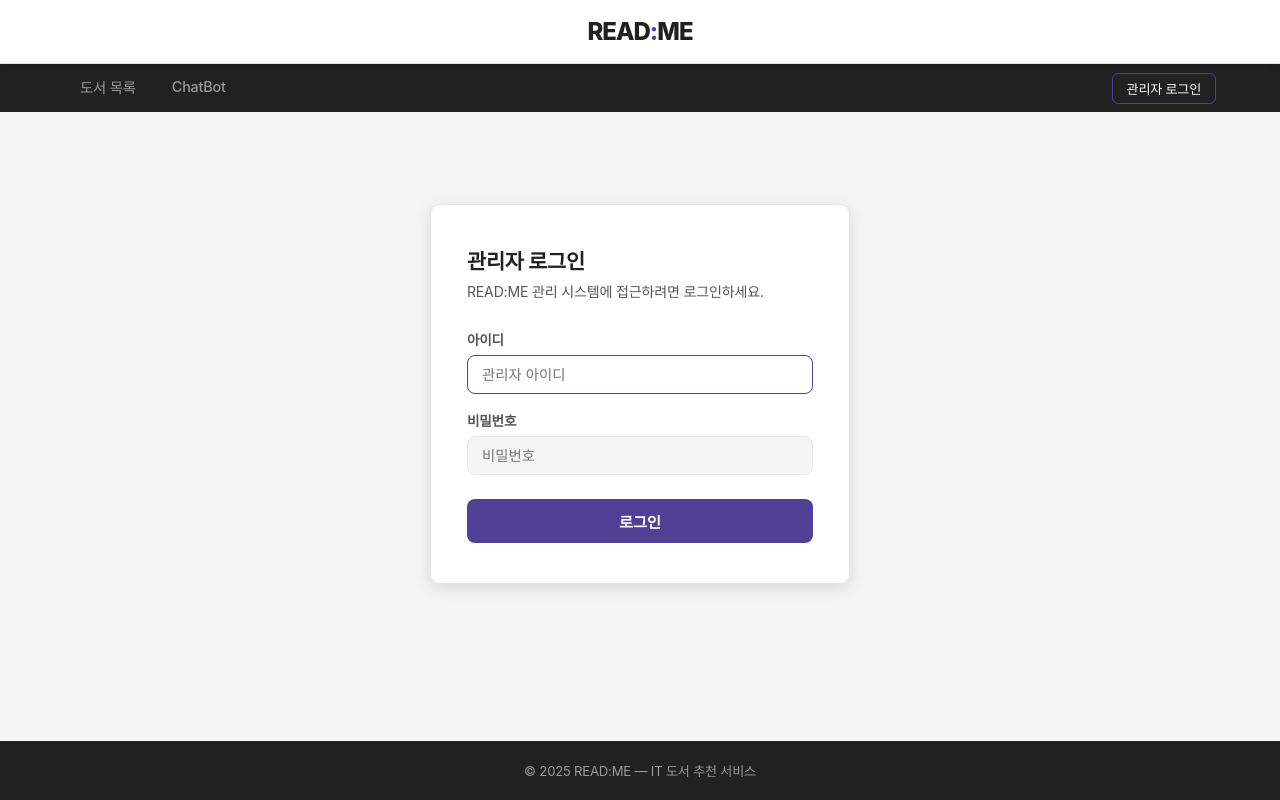
After one commit to khs980714/READ-ME, a Django app: page /accounts/login/ in a window 1280 px wide. The commit adds this page. Run offline with Django 5.2, Linux system fonts and the light colour scheme; some web fonts are replaced.

Commit message:
feat: replace session auth with JWT access/refresh token authentication
Introduce a custom accounts app with httpOnly cookie-based JWT auth
(PyJWT). Login issues a short-lived access token (15 min) and a
long-lived refresh token (7 days). The JWTAuthMiddleware validates the
access token on every request and transparently reissues it from the
refresh token when expired. Both tokens use sliding renewal to avoid
mid-session logouts during active use.

Also add a JavaScript idle-timeout that auto-logs out the user after 30
minutes of inactivity (configurable via JWT_IDLE_TIMEOUT_MINUTES) with
a 2-minute warning modal. All timeouts are configurable through env vars.

Co-Authored-By: Claude Sonnet 4.6 <noreply@anthropic.com>

```diff
--- /dev/null
+++ b/django_server/accounts/context_processors.py
@@ -0,0 +1,8 @@
+from django.conf import settings
+
+
+def jwt_settings(request):
+    """유휴 타임아웃 값을 모든 템플릿에 노출."""
+    return {
+        "idle_timeout_ms": settings.JWT_IDLE_TIMEOUT_MINUTES * 60 * 1000,
+    }
--- /dev/null
+++ b/django_server/accounts/urls.py
@@ -0,0 +1,9 @@
+from django.urls import path
+from . import views
+
+app_name = "accounts"
+
+urlpatterns = [
+    path("login/", views.login_page, name="login"),
+    path("logout/", views.logout_view, name="logout"),
+]
--- /dev/null
+++ b/django_server/accounts/views.py
@@ -0,0 +1,48 @@
+from django.contrib.auth import authenticate
+from django.contrib.auth import logout as auth_logout
+from django.http import HttpResponseRedirect
+from django.shortcuts import render
+from django.urls import reverse
+from django.views.decorators.http import require_POST
+
+from .middleware import (
+    ACCESS_COOKIE,
+    REFRESH_COOKIE,
+    create_access_token,
+    create_refresh_token,
+    _set_access_cookie,
+    _set_refresh_cookie,
+)
+
+
+def login_page(request):
+    if request.user.is_authenticated:
+        next_url = request.GET.get("next") or reverse("books:list")
+        return HttpResponseRedirect(next_url)
+
+    error = None
+    next_url = request.GET.get("next", reverse("books:list"))
+
+    if request.method == "POST":
+        username = request.POST.get("username", "").strip()
+        password = request.POST.get("password", "")
+        next_url = request.POST.get("next", reverse("books:list"))
+        user = authenticate(request, username=username, password=password)
+        if user and user.is_active:
+            response = HttpResponseRedirect(next_url)
+            _set_access_cookie(response,  create_access_token(user))
+            _set_refresh_cookie(response, create_refresh_token(user))
+            return response
+        else:
+            error = "아이디 또는 비밀번호가 올바르지 않습니다."
+
+    return render(request, "accounts/login.html", {"error": error, "next": next_url})
+
+
+@require_POST
+def logout_view(request):
+    auth_logout(request)
+    response = HttpResponseRedirect(reverse("books:list"))
+    response.delete_cookie(ACCESS_COOKIE,  path="/")
+    response.delete_cookie(REFRESH_COOKIE, path="/")
+    return response
--- a/django_server/config/urls.py
+++ b/django_server/config/urls.py
@@ -1,22 +1,11 @@
 from django.contrib import admin
-from django.contrib.auth import logout as auth_logout
-from django.http import HttpResponseRedirect
-from django.urls import path, include, reverse
+from django.urls import path, include
 from django.conf import settings
 from django.conf.urls.static import static
-from django.views.decorators.http import require_POST
-
-
-@require_POST
-def custom_logout(request):
-    """POST 로그아웃 후 메인 페이지로 리다이렉트."""
-    auth_logout(request)
-    return HttpResponseRedirect(reverse("books:list"))
-
 
 urlpatterns = [
     path("admin/", admin.site.urls),
-    path("logout/", custom_logout, name="logout"),
+    path("accounts/", include("accounts.urls")),
     path("", include("books.urls")),
     path("chat/", include("chat.urls")),
     path("pipeline/", include("data_pipeline.urls")),
--- a/django_server/requirements.txt
+++ b/django_server/requirements.txt
@@ -17,5 +17,8 @@ requests>=2.32,<3.0           # Naver Book Search API
 beautifulsoup4>=4.12,<5.0     # 리뷰 스크래핑
 lxml>=5.2,<6.0                # bs4 HTML 파서
 
+# ── Auth ──────────────────────────────────────────────────────
+PyJWT>=2.8,<3.0               # JWT 토큰 발급 및 검증
+
 # ── Production Server ─────────────────────────────────────────
 gunicorn>=22.0,<23.0
--- /dev/null
+++ b/django_server/templates/accounts/login.html
@@ -0,0 +1,100 @@
+{% extends "base.html" %}
+{% load static %}
+
+{% block title %}로그인 — READ:ME{% endblock %}
+
+{% block extra_css %}
+<style>
+  .login-wrap {
+    max-width: 420px;
+    margin: 60px auto;
+    background: var(--surface);
+    border: 1px solid var(--border);
+    border-radius: var(--radius);
+    padding: 40px 36px;
+    box-shadow: var(--shadow-md);
+  }
+  .login-title {
+    font-size: 1.3rem;
+    font-weight: 800;
+    margin-bottom: 6px;
+  }
+  .login-sub {
+    font-size: 0.88rem;
+    color: var(--text-sub);
+    margin-bottom: 28px;
+  }
+  .form-group { margin-bottom: 16px; }
+  .form-label {
+    display: block;
+    font-size: 0.85rem;
+    font-weight: 600;
+    color: var(--text-sub);
+    margin-bottom: 6px;
+  }
+  .form-input {
+    width: 100%;
+    padding: 10px 14px;
+    border: 1.5px solid var(--border);
+    border-radius: 8px;
+    font-size: 0.9rem;
+    font-family: inherit;
+    background: var(--bg);
+    outline: none;
+    transition: border-color .2s;
+  }
+  .form-input:focus { border-color: var(--primary); background: #fff; }
+  .login-error {
+    background: #fee2e2;
+    color: #dc2626;
+    border: 1px solid #fca5a5;
+    border-radius: 8px;
+    padding: 10px 14px;
+    font-size: 0.88rem;
+    margin-bottom: 16px;
+  }
+  .btn-login {
+    width: 100%;
+    padding: 11px;
+    background: var(--primary);
+    color: #fff;
+    border: none;
+    border-radius: 8px;
+    font-size: 0.95rem;
+    font-weight: 700;
+    cursor: pointer;
+    margin-top: 8px;
+    transition: background .2s;
+  }
+  .btn-login:hover { background: var(--primary-dark); }
+</style>
+{% endblock %}
+
+{% block content %}
+<div class="login-wrap">
+  <h1 class="login-title">관리자 로그인</h1>
+  <p class="login-sub">READ:ME 관리 시스템에 접근하려면 로그인하세요.</p>
+
+  {% if error %}
+  <div class="login-error">{{ error }}</div>
+  {% endif %}
+
+  <form method="post" action="{% url 'accounts:login' %}{% if next %}?next={{ next }}{% endif %}">
+    {% csrf_token %}
+    <input type="hidden" name="next" value="{{ next }}">
+
+    <div class="form-group">
+      <label class="form-label" for="username">아이디</label>
+      <input class="form-input" type="text" id="username" name="username"
+             placeholder="관리자 아이디" autofocus autocomplete="username" required>
+    </div>
+    <div class="form-group">
+      <label class="form-label" for="password">비밀번호</label>
+      <input class="form-input" type="password" id="password" name="password"
+             placeholder="비밀번호" autocomplete="current-password" required>
+    </div>
+
+    <button type="submit" class="btn-login">로그인</button>
+  </form>
+</div>
+{% endblock %}
--- a/django_server/templates/base.html
+++ b/django_server/templates/base.html
@@ -22,9 +22,10 @@
   <nav class="navbar">
     <div class="navbar-inner">
       <ul class="nav-links">
-        <li><a href="{% url 'books:list' %}" class="{% if request.resolver_match.app_name == 'books' %}active{% endif %}">도서 목록</a></li>
+        <li><a href="{% url 'books:list' %}" class="{% if request.resolver_match.app_name == 'books' and request.resolver_match.url_name == 'list' %}active{% endif %}">도서 목록</a></li>
         <li><a href="{% url 'chat:page' %}" class="{% if request.resolver_match.app_name == 'chat' %}active{% endif %}">ChatBot</a></li>
         {% if user.is_staff %}
+        <li><a href="{% url 'books:manage' %}" class="{% if request.resolver_match.app_name == 'books' and request.resolver_match.url_name in 'manage,add,edit' %}active{% endif %}">도서 관리</a></li>
         <li><a href="{% url 'pipeline:index' %}" class="{% if request.resolver_match.app_name == 'pipeline' %}active{% endif %}">데이터 수집</a></li>
         {% endif %}
       </ul>
@@ -32,12 +33,12 @@
         {% if user.is_authenticated %}
           <span class="admin-badge">관리자</span>
           <a href="{% url 'admin:index' %}" class="btn-nav">관리자 페이지</a>
-          <form method="post" action="{% url 'logout' %}" style="display:inline;">
+          <form method="post" action="{% url 'accounts:logout' %}" style="display:inline;">
             {% csrf_token %}
             <button type="submit" class="btn-nav btn-nav--ghost">로그아웃</button>
           </form>
         {% else %}
-          <a href="{% url 'admin:login' %}?next=/" class="btn-nav btn-nav--ghost">관리자 로그인</a>
+          <a href="{% url 'accounts:login' %}?next={{ request.path }}" class="btn-nav btn-nav--ghost">관리자 로그인</a>
         {% endif %}
       </div>
     </div>
@@ -53,6 +54,94 @@
     <p>© 2025 READ:ME — IT 도서 추천 서비스</p>
   </footer>
 
+  <!-- ── 유휴 타임아웃 (관리자 로그인 시) ──────────────────── -->
+  {% if user.is_authenticated %}
+  <div id="idleModal" style="
+    display:none; position:fixed; inset:0; z-index:9999;
+    background:rgba(0,0,0,.5); align-items:center; justify-content:center;">
+    <div style="
+      background:#fff; border-radius:12px; padding:32px 36px;
+      max-width:360px; width:90%; text-align:center; box-shadow:0 8px 32px rgba(0,0,0,.2);">
+      <svg width="40" height="40" viewBox="0 0 24 24" fill="none" stroke="#d97706" stroke-width="2"
+           style="margin:0 auto 16px;">
+        <circle cx="12" cy="12" r="10"/>
+        <line x1="12" y1="8" x2="12" y2="12"/>
+        <line x1="12" y1="16" x2="12.01" y2="16"/>
+      </svg>
+      <p style="font-size:1.05rem;font-weight:700;margin-bottom:8px;">자동 로그아웃 예정</p>
+      <p style="font-size:0.88rem;color:#555;margin-bottom:20px;">
+        <span id="idleCountdown">2</span>분 후 자동으로 로그아웃됩니다.<br>
+        계속 사용하려면 아래 버튼을 눌러주세요.
+      </p>
+      <button onclick="resetIdle()" style="
+        background:#504197;color:#fff;border:none;border-radius:8px;
+        padding:10px 24px;font-size:0.9rem;font-weight:700;cursor:pointer;">
+        계속 사용하기
+      </button>
+    </div>
+  </div>
+
+  <script>
+    (function () {
+      const IDLE_TIMEOUT_MS = {{ idle_timeout_ms|default:1800000 }};
+      const WARNING_BEFORE_MS = 120000;  // 2분 전 경고
+      const LOGOUT_URL = "{% url 'accounts:logout' %}";
+      const CSRF = "{{ csrf_token }}";
+
+      let idleTimer = null;
+      let warnTimer = null;
+      let countdownInterval = null;
+      const modal = document.getElementById("idleModal");
+      const countdownEl = document.getElementById("idleCountdown");
+
+      function doLogout() {
+        const form = document.createElement("form");
+        form.method = "POST";
+        form.action = LOGOUT_URL;
+        const csrf = document.createElement("input");
+        csrf.type = "hidden";
+        csrf.name = "csrfmiddlewaretoken";
+        csrf.value = CSRF;
+        form.appendChild(csrf);
+        document.body.appendChild(form);
+        form.submit();
+      }
+
+      function showWarning() {
+        modal.style.display = "flex";
+        let secs = Math.round(WARNING_BEFORE_MS / 1000);
+        countdownEl.textContent = Math.ceil(secs / 60);
+        countdownInterval = setInterval(() => {
+          secs -= 1;
+          countdownEl.textContent = Math.ceil(secs / 60) || "< 1";
+          if (secs <= 0) clearInterval(countdownInterval);
+        }, 1000);
+      }
+
+      function hideWarning() {
+        modal.style.display = "none";
+        if (countdownInterval) { clearInterval(countdownInterval); countdownInterval = null; }
+      }
+
+      window.resetIdle = function () {
+        hideWarning();
+        clearTimeout(idleTimer);
+        clearTimeout(warnTimer);
+        warnTimer  = setTimeout(showWarning, IDLE_TIMEOUT_MS - WARNING_BEFORE_MS);
+        idleTimer  = setTimeout(doLogout,    IDLE_TIMEOUT_MS);
+      };
+
+      ["mousemove", "mousedown", "keypress", "touchstart", "scroll", "click"].forEach(evt => {
+        document.addEventListener(evt, () => {
+          if (modal.style.display === "none") resetIdle();
+        }, { passive: true });
+      });
+
+      resetIdle();
+    })();
+  </script>
+  {% endif %}
+
   {% block extra_js %}{% endblock %}
 </body>
 </html>
```
Also changed, not shown: django_server/accounts/apps.py (added, +7 -0 lines), django_server/accounts/middleware.py (added, +165 -0 lines), django_server/config/settings.py (+17 -0 lines), django_server/accounts/__init__.py (added), 1 other file.
